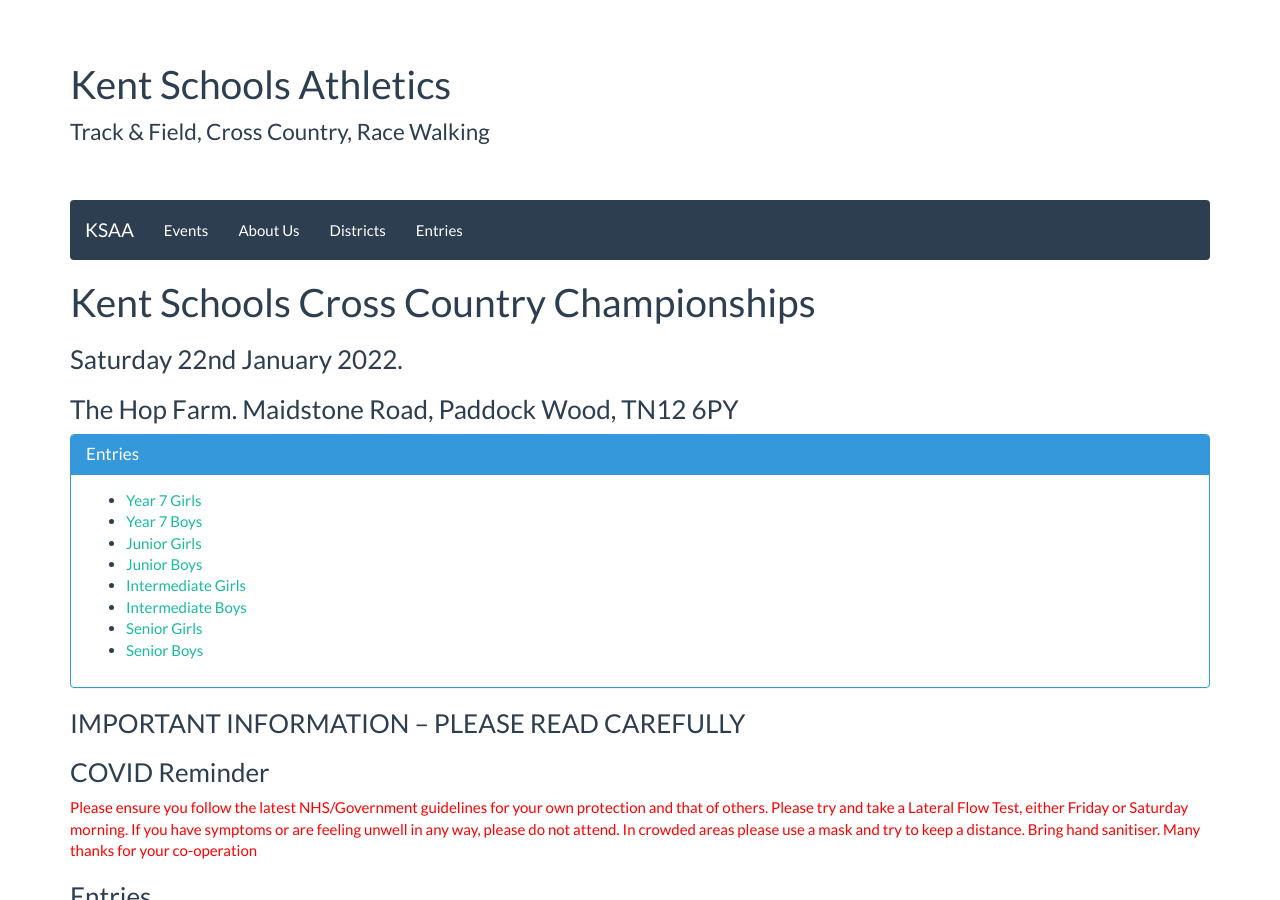
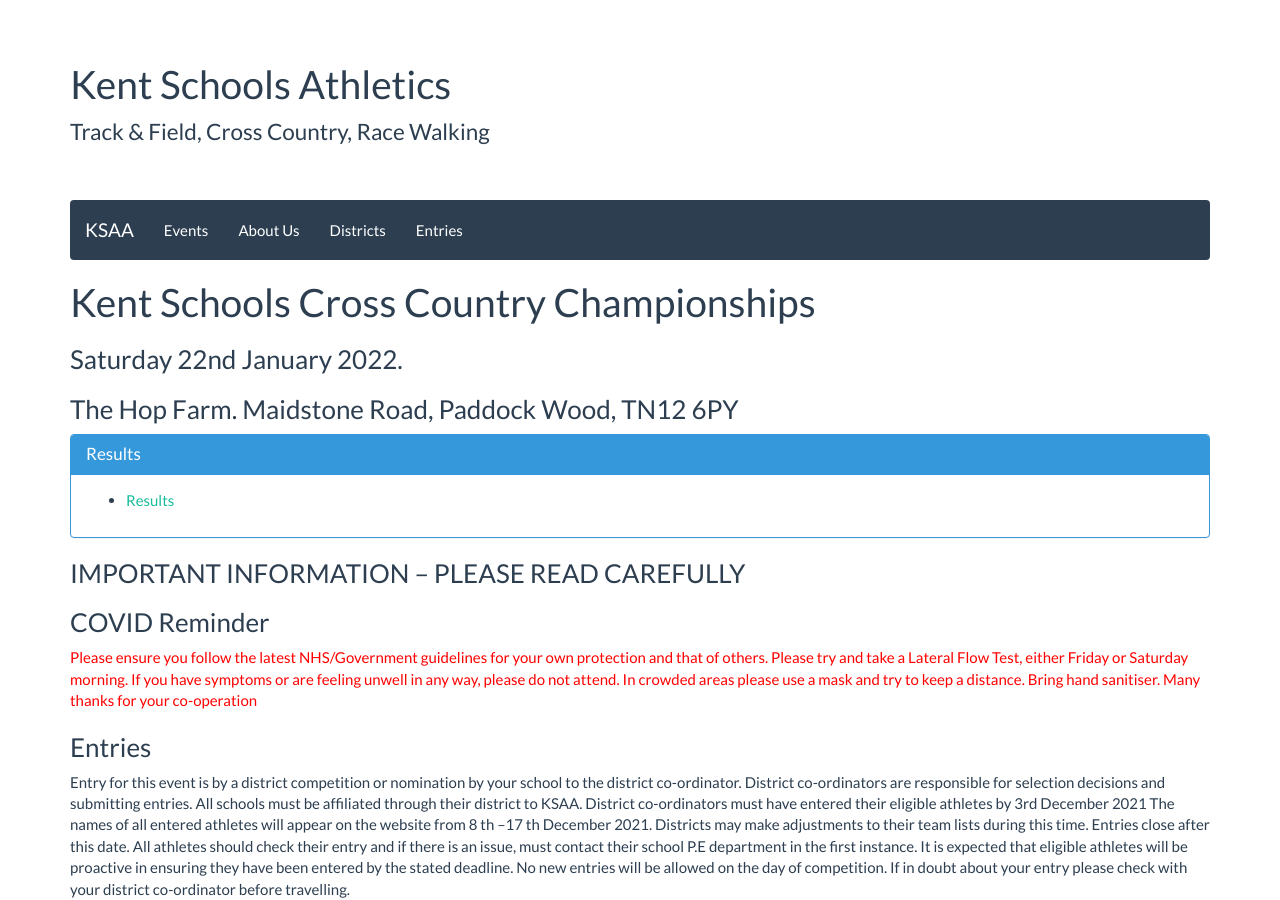
Before and after one commit to chrisnewark/chrisnewark.github.io, a Jekyll site: the page built from _events/21-22/2022-01-22-kent-schools-cross-country-champs.md, in a window 1280 px wide and 900 px high. Built offline with Jekyll 4.4.1, drawn with Linux system fonts in a browser that asks for light colours; nearby versions of some CDN libraries.

Commit message:
Uploaded results

```diff
--- a/_events/21-22/2022-01-22-kent-schools-cross-country-champs.md
+++ b/_events/21-22/2022-01-22-kent-schools-cross-country-champs.md
@@ -11,18 +11,11 @@
 
 <div class="panel panel-info">
     <div class="panel-heading">
-        <h3 class="panel-title">Entries</h3>
+        <h3 class="panel-title">Results</h3>
     </div>
     <div class="panel-body">
         <ul>
-            <li><a href="/files/events/21-22/2022-01-22-kent-schools-cross-country-champs/Year7Girls-RevA.pdf">Year 7 Girls</a></li>
-            <li><a href="/files/events/21-22/2022-01-22-kent-schools-cross-country-champs/Year7Boys-RevA.pdf">Year 7 Boys</a></li>
-            <li><a href="/files/events/21-22/2022-01-22-kent-schools-cross-country-champs/JuniorGirls-RevA.pdf">Junior Girls</a></li>
-            <li><a href="/files/events/21-22/2022-01-22-kent-schools-cross-country-champs/JuniorBoys-RevA.pdf">Junior Boys</a></li>
-            <li><a href="/files/events/21-22/2022-01-22-kent-schools-cross-country-champs/InterGirls-RevA.pdf">Intermediate Girls</a></li>
-            <li><a href="/files/events/21-22/2022-01-22-kent-schools-cross-country-champs/InterBoys-RevA.pdf">Intermediate Boys</a></li>
-            <li><a href="/files/events/21-22/2022-01-22-kent-schools-cross-country-champs/SenGirls-RevA.pdf">Senior Girls</a></li>
-            <li><a href="/files/events/21-22/2022-01-22-kent-schools-cross-country-champs/SenBoys-RevA.pdf">Senior Boys</a></li>
+            <li><a href="/files/events/21-22/2022-01-22-kent-schools-cross-country-champs/Results.pdf">Results</a></li>
         </ul>
     </div>
 </div>
```
Also changed, not shown: 1 other file.
